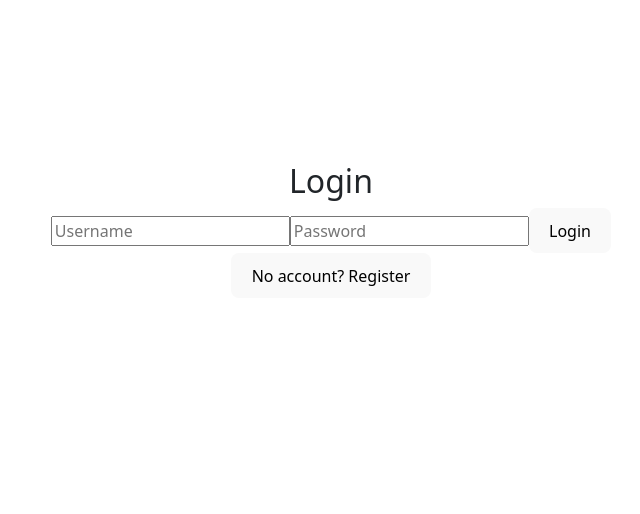
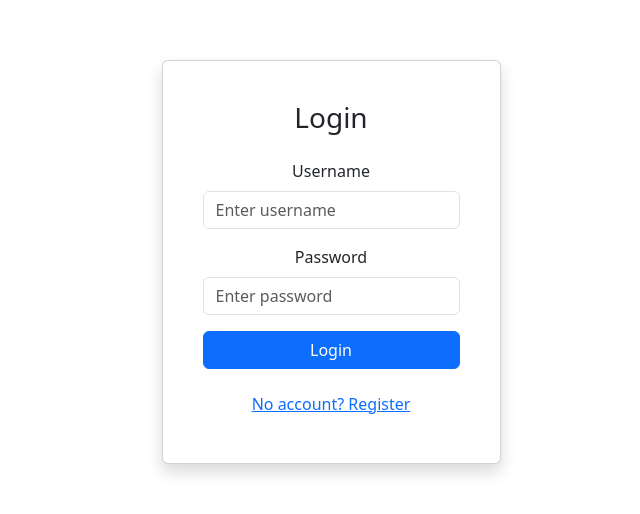
Before and after one commit to Stiofain-MacMathuna/airgead, a React app in the folder frontend/: page / in a window 1280 px wide. Shown: the part 170-684 px from the top of the page, without its empty margins (309-949 px from the left). Built offline with nearby package versions, Linux system fonts and the light colour scheme; the HTML template or start-up script is replaced by a standard one.

Commit message:
polishing basic frontend appearance

```diff
--- a/frontend/src/pages/Dashboard.jsx
+++ b/frontend/src/pages/Dashboard.jsx
@@ -43,8 +43,6 @@ export default function Dashboard() {
   const createAccount = async () => {
     if (!newAccountName) return;
     try {
-      console.log("Creating account with payload:", { accountName: newAccountName });
-      console.log("Sending to /api/accounts:", JSON.stringify({ accountName: newAccountName }));
       await api.post("/api/accounts/create", { accountName: newAccountName });
       setNewAccountName("");
       fetchAccounts();
@@ -135,6 +133,7 @@ export default function Dashboard() {
         <thead className="table-light">
           <tr>
             <th>ID</th>
+            <th>Name</th>
             <th>User</th>
             <th>Balance</th>
             <th>Actions</th>
@@ -144,6 +143,7 @@ export default function Dashboard() {
           {accounts.map((acc) => (
             <tr key={acc.id}>
               <td>{acc.id}</td>
+              <td>{acc.name}</td>
               <td>{acc.user?.username || acc.username}</td>
               <td>{acc.balance}</td>
               <td>
@@ -168,11 +168,16 @@ export default function Dashboard() {
         <Modal.Body>
           <div className="mb-3 d-flex">
             <input
-              type="number"
+              type="text"
+              inputMode="decimal"
+              pattern="[0-9]*"
               className="form-control me-2"
               placeholder="Amount"
               value={amount}
-              onChange={(e) => setAmount(e.target.value)}
+              onChange={(e) => {
+                const val = e.target.value;
+                if (/^\d*\.?\d*$/.test(val)) setAmount(val);
+              }}
             />
             <button className="btn btn-success me-2" onClick={handleDeposit}>
               Deposit
--- a/frontend/src/pages/LoginPage.jsx
+++ b/frontend/src/pages/LoginPage.jsx
@@ -1,6 +1,8 @@
 import React, { useState, useEffect } from "react";
 import { useNavigate } from "react-router-dom";
 import axios from "axios";
+import "bootstrap/dist/css/bootstrap.min.css";
+import { Container, Form, Button, Alert, Row, Col, Card } from "react-bootstrap";
 
 function LoginPage() {
   const [username, setUsername] = useState("");
@@ -9,7 +11,6 @@ function LoginPage() {
   const [isRegister, setIsRegister] = useState(false);
   const navigate = useNavigate();
 
-  // Redirect to dashboard if already logged in
   useEffect(() => {
     const token = localStorage.getItem("token");
     if (token) navigate("/dashboard");
@@ -21,19 +22,11 @@ function LoginPage() {
 
     try {
       if (isRegister) {
-        // Registration route
-        await axios.post("/api/auth/register", {
-          username,
-          password,
-        });
+        await axios.post("/api/auth/register", { username, password });
         alert("Registration successful! Please log in.");
         setIsRegister(false);
       } else {
-        // Login route
-        const res = await axios.post("/api/auth/login", {
-          username,
-          password,
-        });
+        const res = await axios.post("/api/auth/login", { username, password });
         localStorage.setItem("token", res.data.token);
         localStorage.setItem("username", username);
         navigate("/dashboard");
@@ -47,30 +40,52 @@ function LoginPage() {
   };
 
   return (
-    <div>
-      <h2>{isRegister ? "Register" : "Login"}</h2>
-      <form onSubmit={handleSubmit}>
-        <input
+    <Container className="d-flex justify-content-center align-items-center vh-100">
+      <Card style={{ width: "100%", maxWidth: "400px" }} className="p-4 shadow">
+        <Card.Body>
+          <h3 className="text-center mb-4">{isRegister ? "Register" : "Login"}</h3>
+          <Form onSubmit={handleSubmit}>
+            <Form.Group className="mb-3" controlId="formUsername">
+              <Form.Label>Username</Form.Label>
+              <Form.Control
                 type="text"
-          placeholder="Username"
+                placeholder="Enter username"
                 value={username}
                 onChange={(e) => setUsername(e.target.value)}
                 required
               />
-        <input
+            </Form.Group>
+
+            <Form.Group className="mb-3" controlId="formPassword">
+              <Form.Label>Password</Form.Label>
+              <Form.Control
                 type="password"
-          placeholder="Password"
+                placeholder="Enter password"
                 value={password}
                 onChange={(e) => setPassword(e.target.value)}
                 required
               />
-        <button type="submit">{isRegister ? "Register" : "Login"}</button>
-      </form>
-      {error && <p style={{ color: "red" }}>{error}</p>}
-      <button onClick={() => setIsRegister(!isRegister)}>
-        {isRegister ? "Already have an account? Login" : "No account? Register"}
-      </button>
+            </Form.Group>
+
+            <div className="d-grid mb-3">
+              <Button variant="primary" type="submit">
+                {isRegister ? "Register" : "Login"}
+              </Button>
             </div>
+          </Form>
+
+          {error && <Alert variant="danger">{error}</Alert>}
+
+          <div className="text-center">
+            <Button variant="link" onClick={() => setIsRegister(!isRegister)}>
+              {isRegister
+                ? "Already have an account? Login"
+                : "No account? Register"}
+            </Button>
+          </div>
+        </Card.Body>
+      </Card>
+    </Container>
   );
 }
 
```
Lines whose indentation alone changed are shown as unchanged.
